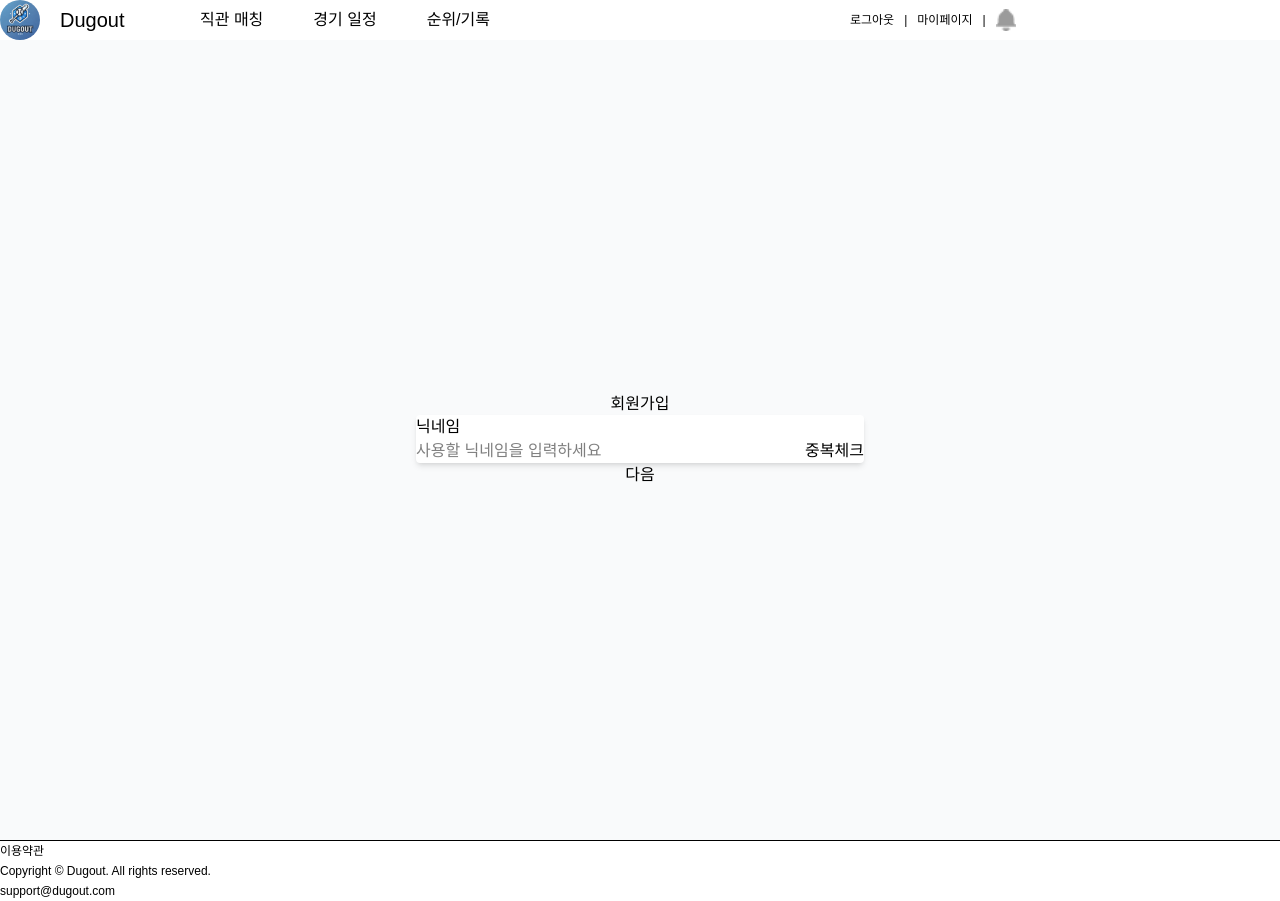
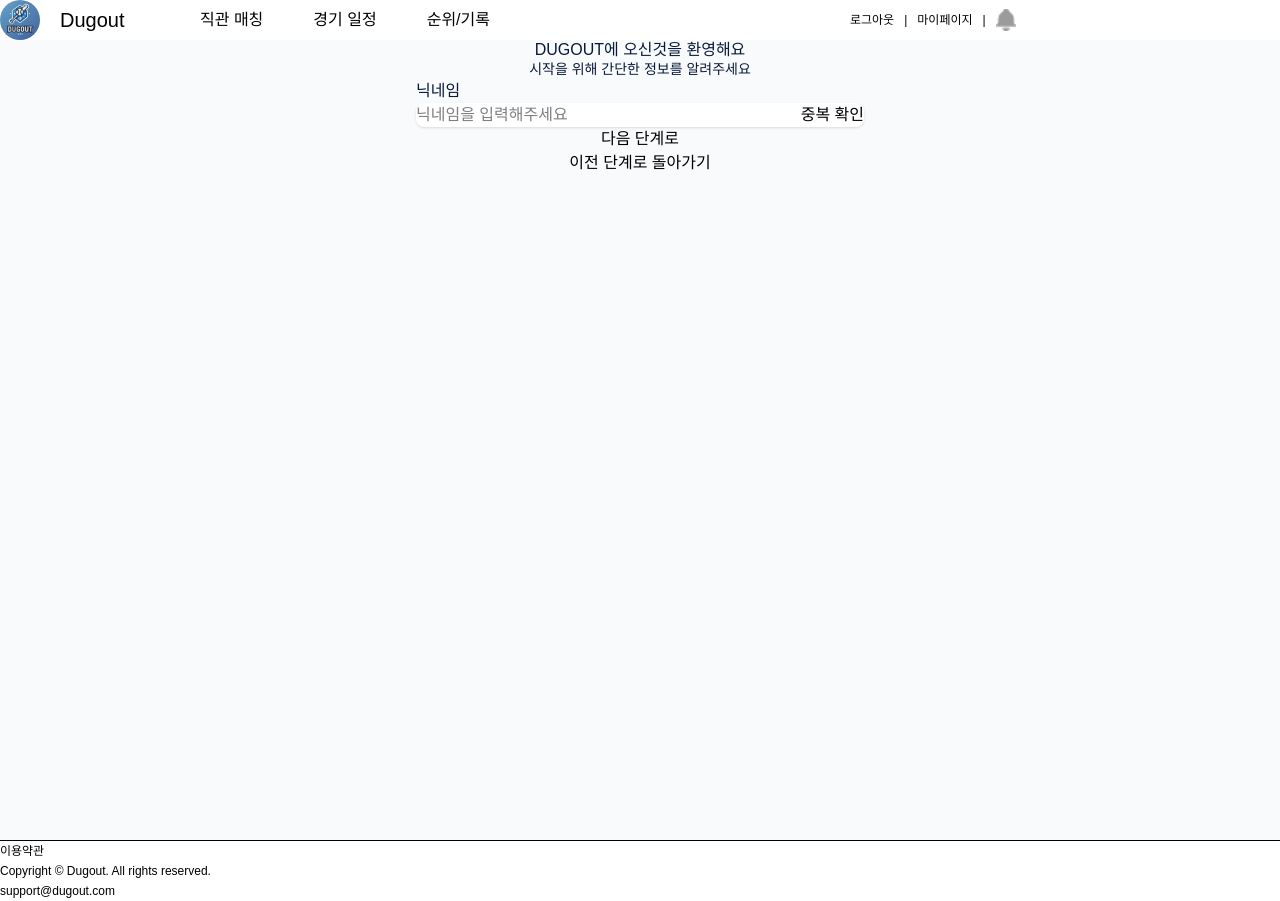
Before and after one commit to DugOut-unicorn/Front-End, a React (Vite) app: page /login/1 in a window 1280 px wide. Built offline with nearby package versions, Linux system fonts and the light colour scheme.

Commit message:
design login page

```diff
--- a/src/pages/Login/LoginPage.tsx
+++ b/src/pages/Login/LoginPage.tsx
@@ -1,33 +1,42 @@
+// LoginPage.tsx
+import React, { useState } from 'react';
 import { useParams, useNavigate } from 'react-router-dom';
-import { useState } from 'react';
-import NicknameInput from './components/NickNameInput';
+import NickNameInput from './components/NickNameInput';
 import TeamSelection from './components/TeamSelection';
+
+import logo from '../../assets/main_logo.png';
 import Completion from './components/Complection';
-import logo from '../../assets/main_logo.png';
 
-const LoginPage = () => {
-  const { id } = useParams(); // /signup/:id
+const LoginPage: React.FC = () => {
+  const { id } = useParams<{ id: string }>(); // /signup/:id
   const navigate = useNavigate();
 
   /* --------- 공통 상태 --------- */
   const [nickname, setNickname] = useState('');
   const [nicknameCheckResult, setNicknameCheckResult] =
     useState<'available' | 'duplicate' | null>(null);
-
   const [selectedTeam, setSelectedTeam] = useState<string | null>(null);
 
   /* --------- 단계별 이후 처리 --------- */
   const goStep2 = () => {
-    if (nicknameCheckResult === 'available') navigate('/signup/2');
-    else alert('닉네임 중복 체크를 완료해주세요!');
+    if (nicknameCheckResult === 'available') {
+      navigate('/signup/2');
+    } else {
+      alert('닉네임 중복 체크를 완료해주세요!');
+    }
   };
 
   const goStep3 = () => {
-    if (selectedTeam) navigate('/signup/3');
-    else alert('응원팀을 선택해주세요!');
+    if (selectedTeam) {
+      navigate('/signup/3');
+    } else {
+      alert('응원팀을 선택해주세요!');
+    }
   };
 
-  const goHome = () => navigate('/'); // 수정: 홈 페이지로 이동
+  const goHome = () => {
+    navigate('/');
+  };
 
   /* =========================================================
      ❶ URL 파라미터(id)가 없으면 SNS 로그인 기본 화면
@@ -35,12 +44,20 @@
   if (!id) {
     return (
       <div className="flex flex-col items-center justify-center h-screen">
-        <img src={logo} alt="dugout logo" className="w-40 h-40 mb-6 rounded-full" />
-        <h1 className="text-xl font-bold mb-8">DUGOUT에 오신 것을 환영합니다!!!</h1>
-        <p className="text-gray-500 mb-6">SNS 계정으로 간편하게 로그인하세요</p>
+        <img
+          src={logo}
+          alt="dugout logo"
+          className="w-40 h-40 mb-6 rounded-full"
+        />
+        <h1 className="text-xl font-bold mb-8">
+          DUGOUT에 오신 것을 환영합니다!!!
+        </h1>
+        <p className="text-gray-500 mb-6">
+          SNS 계정으로 간편하게 로그인하세요
+        </p>
 
         <div className="flex gap-4">
-          {['kakao_icon.png', 'google_icon.png', 'naver_icon.png'].map(src => (
+          {['kakao_icon.png', 'google_icon.png', 'naver_icon.png'].map((src) => (
             <button
               key={src}
               className="w-12 h-12 rounded-full bg-gray-100 flex items-center justify-center"
@@ -60,7 +77,7 @@
   switch (id) {
     case '1':
       return (
-        <NicknameInput
+        <NickNameInput
           nickname={nickname}
           setNickname={setNickname}
           nicknameCheckResult={nicknameCheckResult}
@@ -74,15 +91,19 @@
         <TeamSelection
           selectedTeam={selectedTeam}
           setSelectedTeam={setSelectedTeam}
-          onNext={goStep3} onPrev={function (): void {
-            throw new Error('Function not implemented.');
-          } } currentStep={0}        />
+          onNext={goStep3}
+          onPrev={() => navigate('/signup/1')}
+        />
       );
 
     case '3':
-      return <Completion onGoToMain={goHome} currentStep={0} />;  {/* 수정된 부분 */}
+      return (
+        <Completion
+          currentStep={3}
+          onGoToMain={goHome}
+        />
+      );
 
-    /* 잘못된 파라미터면 간단히 안내 */
     default:
       return (
         <div className="flex items-center justify-center h-screen">
--- a/src/pages/Login/components/NickNameInput.tsx
+++ b/src/pages/Login/components/NickNameInput.tsx
@@ -3,14 +3,21 @@
 interface NicknameInputProps {
   nickname: string;
   setNickname: React.Dispatch<React.SetStateAction<string>>;
-  nicknameCheckResult: 'available' | 'duplicate' | null; // 상태 값을 비교해야 하므로 수정
+  nicknameCheckResult: 'available' | 'duplicate' | null;
   setNicknameCheckResult: React.Dispatch<React.SetStateAction<'available' | 'duplicate' | null>>;
   onNext: () => void;
 }
 
-const NicknameInput: React.FC<NicknameInputProps> = ({ nickname, setNickname, nicknameCheckResult, setNicknameCheckResult, onNext }) => {
+const NicknameInput: React.FC<NicknameInputProps> = ({
+  nickname,
+  setNickname,
+  nicknameCheckResult,
+  setNicknameCheckResult,
+  onNext,
+}) => {
   const handleNicknameCheck = () => {
     if (nickname.trim() === '') return;
+    // 예시 로직
     if (nickname === 'test') {
       setNicknameCheckResult('duplicate');
     } else {
@@ -19,36 +26,82 @@
   };
 
   return (
-    <div className="flex flex-col items-center justify-center min-h-screen px-4 bg-gray-50">
-      <h1 className="text-2xl font-bold mb-8">회원가입</h1>
+    <div className="flex flex-col items-center bg-gray-50 min-h-screen py-16 px-4">
+      {/* 헤더 */}
+      <div className="text-center mb-12">
+        <h1 className="text-3xl font-bold text-[#081A3A]">
+          DUGOUT에 오신것을 환영해요
+        </h1>
+        <p className="mt-2 text-sm text-[#081A3A]">
+          시작을 위해 간단한 정보를 알려주세요
+        </p>
+      </div>
 
-      <div className="w-full max-w-md bg-white p-6 shadow-md rounded mb-6">
-        <label htmlFor="nickname" className="block mb-2 font-medium">닉네임</label>
+      {/* Step Indicator */}
+      <div className="w-full max-w-md flex items-center justify-start mb-6">
+        <span className="ml-2 text-base font-medium text-[#081A3A]">
+          닉네임
+        </span>
+      </div>
+
+
+      {/* 입력 카드 */}
+      <div className="w-full max-w-md bg-white p-6 rounded-lg shadow">
+
         <div className="flex gap-2">
           <input
             id="nickname"
             type="text"
-            placeholder="사용할 닉네임을 입력하세요"
-            className="flex-1 border border-gray-300 rounded px-3 py-2 focus:outline-none"
+            placeholder="닉네임을 입력해주세요"
+            className="flex-1 border border-gray-300 rounded px-3 py-2 focus:outline-none focus:ring-2 focus:ring-pink-500"
             value={nickname}
-            onChange={(e) => setNickname(e.target.value)}
+            onChange={(e) => {
+              setNickname(e.target.value);
+              setNicknameCheckResult(null);
+            }}
           />
-          <button className="bg-black text-white px-4 py-2 rounded" onClick={handleNicknameCheck}>
-            중복체크
+          <button
+            type="button"
+            className="px-4 py-2 bg-black text-white rounded hover:bg-gray-800"
+            onClick={handleNicknameCheck}
+          >
+            중복 확인
           </button>
         </div>
-
-        {/* 상태 값인 nicknameCheckResult로 비교 */}
         {nicknameCheckResult === 'available' && (
-          <div className="mt-2 text-sm text-green-500 text-center">사용 가능한 닉네임입니다.</div>
+          <p className="mt-2 text-sm text-green-500 text-center">
+            사용 가능한 닉네임입니다.
+          </p>
         )}
         {nicknameCheckResult === 'duplicate' && (
-          <div className="mt-2 text-sm text-red-500 text-center">이미 사용 중인 닉네임입니다.</div>
+          <p className="mt-2 text-sm text-red-500 text-center">
+            이미 사용 중인 닉네임입니다.
+          </p>
         )}
       </div>
 
-      <button className="bg-black text-white w-full max-w-md py-3 rounded mb-2 hover:bg-gray-800" onClick={onNext}>
-        다음
+      {/* 다음 단계 버튼 */}
+      <button
+        type="button"
+        disabled={nicknameCheckResult !== 'available'}
+        onClick={onNext}
+        className={`
+          mt-8 w-full max-w-md py-3 rounded
+          ${nicknameCheckResult === 'available'
+            ? 'bg-black text-white hover:bg-gray-800'
+            : 'bg-gray-200 text-gray-400 cursor-not-allowed'}
+        `}
+      >
+        다음 단계로
+      </button>
+
+      {/* 이전 단계 링크 */}
+      <button
+        type="button"
+        onClick={() => window.history.back()}
+        className="mt-4 text-sm text-gray-600 hover:underline"
+      >
+        이전 단계로 돌아가기
       </button>
     </div>
   );
--- a/src/pages/Login/components/TeamSelection.tsx
+++ b/src/pages/Login/components/TeamSelection.tsx
@@ -1,91 +1,101 @@
 import React from 'react';
+import { Check } from 'lucide-react';
 
 interface TeamSelectionProps {
   selectedTeam: string | null;
   setSelectedTeam: React.Dispatch<React.SetStateAction<string | null>>;
   onNext: () => void;
-  onPrev: () => void;          // ← 추가
-  currentStep: number;
 }
 
 const TeamSelection: React.FC<TeamSelectionProps> = ({
   selectedTeam,
   setSelectedTeam,
   onNext,
-  onPrev,                     // ← 추가
-  currentStep,
 }) => {
   const teams = [
-    { name: '두산 베어스', img: '/images/dusan_emb.png' },
-    { name: 'LG 트윈스',   img: '/images/lg_emb.png' },
+    { name: '두산 베어스',   img: '/images/doosan_emb.png' },
+    { name: 'LG 트윈스',     img: '/images/lg_emb.png' },
     { name: '키움 히어로즈', img: '/images/kiwoom_emb.png' },
     { name: '삼성 라이온즈', img: '/images/samsung_emb.png' },
-    { name: 'KT 위즈',     img: '/images/kt_emb.png' },
-    { name: 'SSG 랜더스',   img: '/images/ssg_emb.png' },
-    { name: '한화 이글스',  img: '/images/hanhwa_emb.png' },
+    { name: 'KT 위즈',       img: '/images/kt_emb.png' },
+    { name: 'SSG 랜더스',     img: '/images/ssg_emb.png' },
+    { name: '한화 이글스',    img: '/images/hanwha_emb.png' },
     { name: '롯데 자이언츠', img: '/images/lotte_emb.png' },
-    { name: 'NC 다이노스',  img: '/images/nc_emb.png' },
-    { name: 'KIA 타이거즈', img: '/images/kia_emb.png' },
+    { name: 'NC 다이노스',    img: '/images/nc_emb.png' },
+    { name: 'KIA 타이거즈',  img: '/images/kia_emb.png' },
   ];
 
+  const handleNext = () => {
+    if (selectedTeam) {
+      onNext();
+    }
+  };
+
   return (
-    <div className="flex flex-col items-center justify-center min-h-screen px-4 bg-gray-50">
-      {/* 단계 표시 */}
-      <div className="w-full max-w-md mb-6">
-        <div className="flex justify-between mb-2">
-          {['STEP 1', 'STEP 2', 'STEP 3'].map((step, idx) => (
-            <div key={step} className="flex flex-col items-center">
-              <div
-                className={`w-6 h-6 rounded-full ${
-                  currentStep >= idx + 1 ? 'bg-red-500' : 'bg-gray-300'
-                }`}
-              />
-              <span
-                className={`text-sm mt-2 ${
-                  currentStep >= idx + 1 ? 'text-red-500' : 'text-gray-500'
-                }`}
-              >
-                {step}
-              </span>
-            </div>
-          ))}
-        </div>
-        <div className="h-px bg-gray-300" />
-      </div>
+    <div className="flex flex-col items-center bg-gray-50 min-h-screen px-4 py-16">
+      {/* 헤더 */}
+      <h1 className="text-3xl font-bold text-[#081A3A] mb-2">
+        DUGOUT에 오신것을 환영해요
+      </h1>
+      <p className="text-sm text-[#5B5B5B] mb-12">
+        시작을 위해 간단한 정보를 알려주세요
+      </p>
 
-      <h1 className="text-2xl font-bold mb-8">응원팀 선택</h1>
+      {/* 부제 */}
+      <h2 className="text-base font-medium text-[#081A3A] mb-6">
+        응원하는 팀을 선택해주세요.
+      </h2>
 
-      {/* 팀 카드 */}
-      <div className="grid grid-cols-4 gap-6 mb-6 w-full max-w-md">
+      {/* 팀 카드 그리드 */}
+      <div className="grid grid-cols-5 gap-4 w-full max-w-[800px] mb-12">
         {teams.map((team) => (
-          <div
+          <button
             key={team.name}
-            className={`flex flex-col items-center bg-white cursor-pointer border ${
-              selectedTeam === team.name ? 'border-red-500' : 'border-transparent'
-            }`}
+            type="button"
             onClick={() => setSelectedTeam(team.name)}
+            className={`
+              relative flex flex-col items-center p-6 rounded-xl cursor-pointer transition
+              ${selectedTeam === team.name ? 'bg-blue-50' : 'bg-white hover:bg-gray-100'}
+            `}
           >
-            <img src={team.img} alt={team.name} className="w-20 h-20 object-contain" />
-            <p className="mt-2 text-sm text-center">{team.name}</p>
-          </div>
+            <img
+              src={team.img}
+              alt={team.name}
+              className="w-20 h-20 object-contain"
+            />
+            <p className="mt-2 text-sm text-center text-[#081A3A]">
+              {team.name}
+            </p>
+            {selectedTeam === team.name && (
+              <div className="absolute top-3 right-3 w-6 h-6 bg-blue-600 rounded-full flex items-center justify-center">
+                <Check className="w-4 h-4 text-white" />
+              </div>
+            )}
+          </button>
         ))}
       </div>
 
-      {/* 네비게이션 버튼 */}
-      <div className="w-full max-w-md flex flex-col gap-2">
-        <button
-          className="bg-black text-white py-3 rounded hover:bg-gray-800 transition"
-          onClick={onNext}
-        >
-          다음
-        </button>
-        <button
-          className="border border-gray-400 text-gray-600 py-3 rounded hover:bg-gray-100 transition"
-          onClick={onPrev}
-        >
-          이전으로 돌아가기
-        </button>
-      </div>
+      {/* 선택 완료 버튼 */}
+      <button
+        type="button"
+        onClick={handleNext}
+        disabled={!selectedTeam}
+        className={`
+          w-full max-w-[800px] py-3 rounded-xl mb-4 transition
+          ${selectedTeam ? 'bg-black text-white hover:bg-gray-800' : 'bg-gray-200 text-gray-400 cursor-not-allowed'}
+        `}
+      >
+        선택 완료
+      </button>
+
+      {/* 이전 단계로 돌아가기 (브라우저 네이티브) */}
+      <button
+        type="button"
+        onClick={() => window.history.back()}
+        className="text-sm text-gray-600 hover:underline"
+      >
+        이전 단계로 돌아가기
+      </button>
     </div>
   );
 };
```
Also changed, not shown: src/App.tsx (+14 -1 lines), src/pages/Login/components/Complection.tsx (+38 -27 lines).
